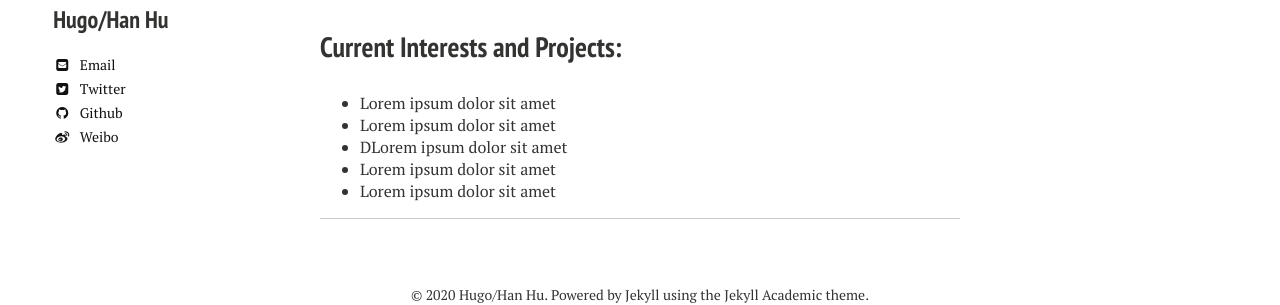
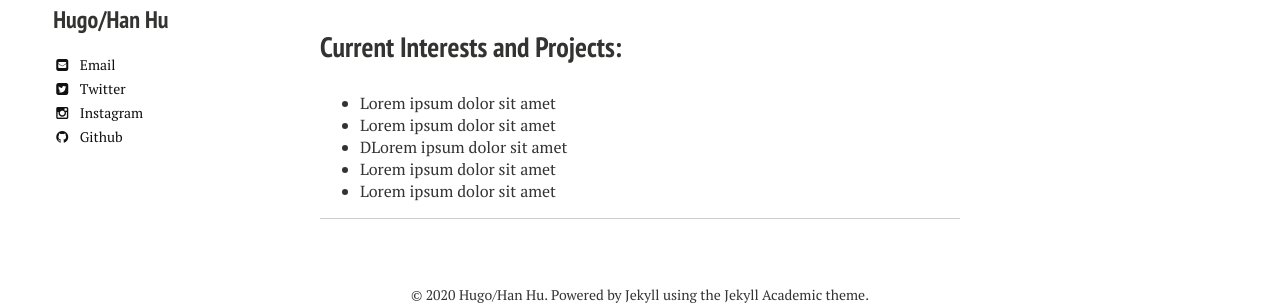
Before and after one commit to huhanwj/huhanwj.github.io, a Jekyll site: the page built from index.md, in a window 1280 px wide. Shown: the part 316-621 px from the top of the page. Built offline with Jekyll 4.4.1, drawn with Linux system fonts in a browser that asks for light colours; nearby versions of some CDN libraries.

Commit message:
Update _config.yml

```diff
--- a/_config.yml
+++ b/_config.yml
@@ -9,7 +9,7 @@ owner:
   name: Hugo/Han Hu
   avatar: bio-photo.jpg
   bio: ""
-  email: huhanwj@gmail.com/hh118@ie.cuhk.edu.hk
+  email: huhanwj@gmail.com, hh118@ie.cuhk.edu.hk
   # Do not include the @ symbol in your Twitter username
   twitter: HhggHan
   linkedin: #username
@@ -23,7 +23,7 @@ owner:
     verify:
     scholar: #id
   facebook: #username
-  instagram: #username
+  instagram: laohan_huhan
   bing-verify:
   stackoverflow: #123456/username from a "https://stackoverflow.com/users/123456/username" link
   xing: #username
@@ -35,14 +35,14 @@ owner:
   dribbble: #username
   youtube: #username
   soundcloud: #username
-  weibo: 敬文不远
+  weibo: #敬文不远
   flickr: #username
   codepen: #username
   disqus-shortname:
 
 # The following adjust the accents for your site. If you would like to further edit colors, fonts, font sizes, etc.
 # you may do so in _sass/variables.scss
-highlight-color: '#0831A5'
+highlight-color: '#0831a5'
 lowlight-color: '#000'
 
   # NOTE: If you would like your site to be licensed under a creative commons license, uncomment the 'yes' next to the type of license you wish to use.
```
